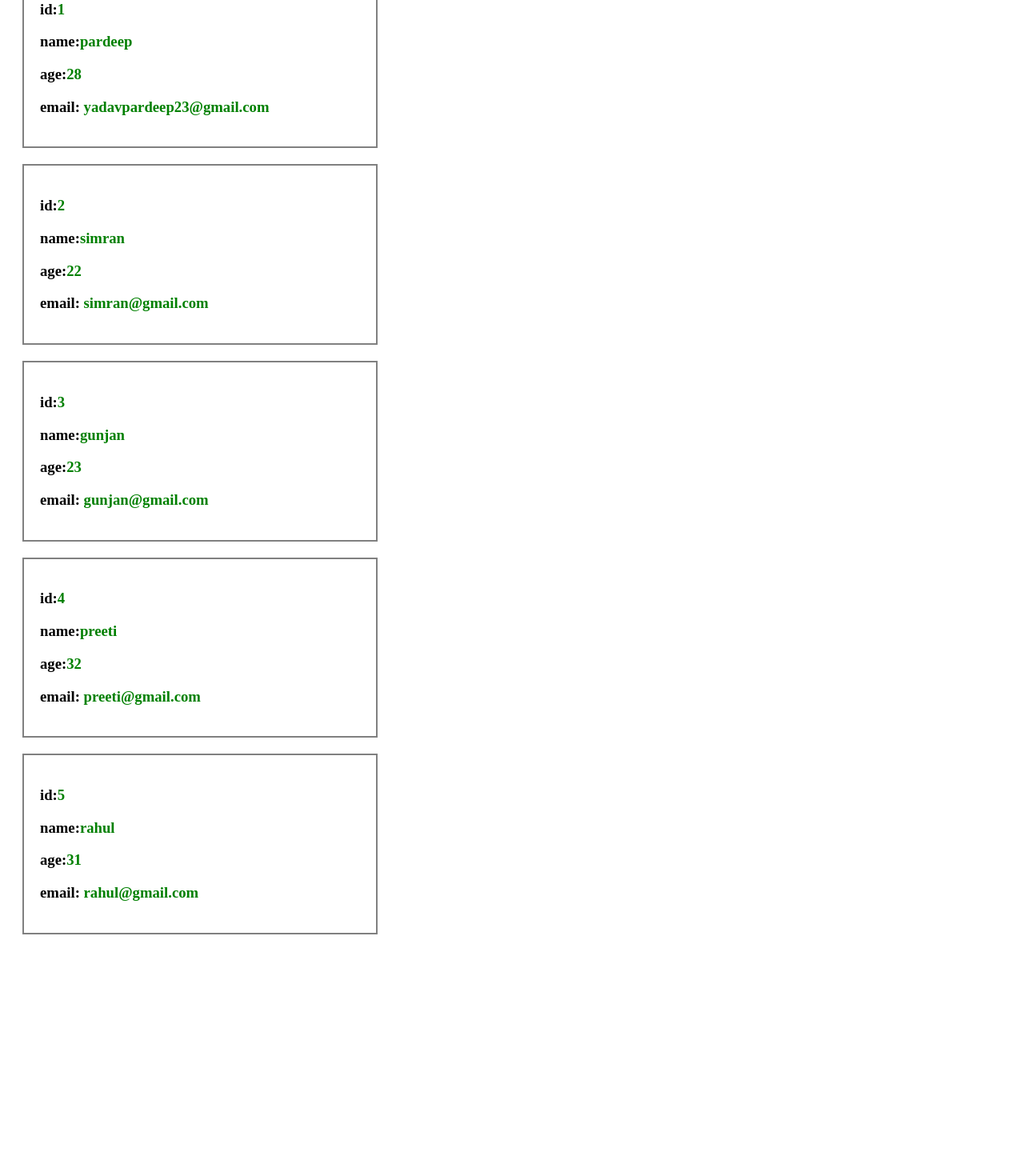
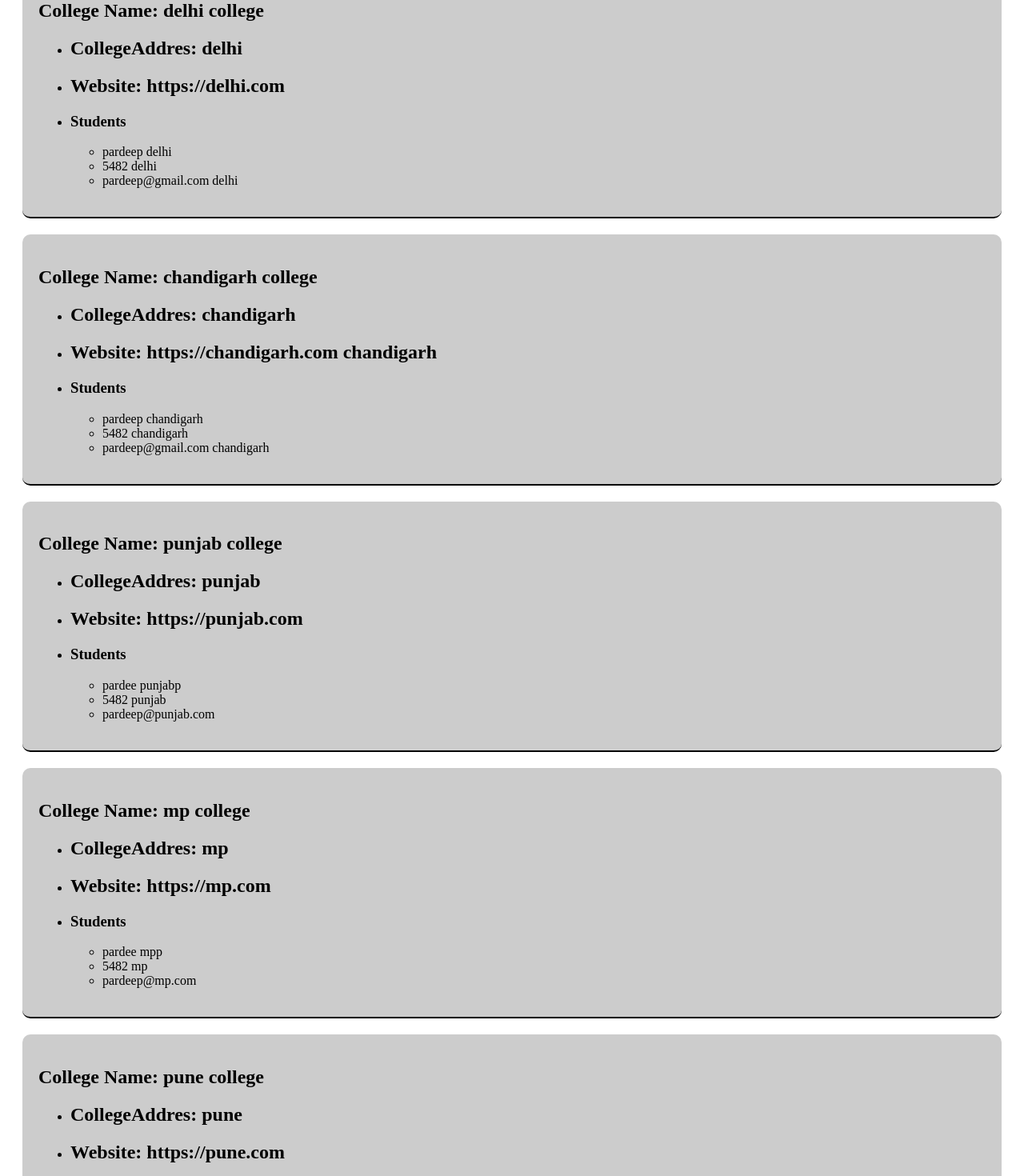
Before and after one commit to pardipYadav/react, a React (Vite) app: page / in a window 1280 px wide. Shown: the part 120-1590 px from the top of the page at 80% size. Before the commit the page ends 1308 px from the top, so only its background shows below. Built offline with nearby package versions, Linux system fonts and the light colour scheme.

Commit message:
nasted loop in component

```diff
--- a/src/App.jsx
+++ b/src/App.jsx
@@ -1,44 +1,118 @@
 import Users from "./Users";
-
+import CollegeDatas from "./CollegeData";
 const App = () => {
-  const userS = [
+  // const userS = [
+  //   {
+  //     id: 1,
+  //     name: "pardeep",
+  //     age: 28,
+  //     email: "yadavpardeep23@gmail.com",
+  //   },
+  //   {
+  //     id: 2,
+  //     name: "simran",
+  //     age: 22,
+  //     email: "simran@gmail.com",
+  //   },
+  //   {
+  //     id: 3,
+  //     name: "gunjan",
+  //     age: 23,
+  //     email: "gunjan@gmail.com",
+  //   },
+  //   {
+  //     id: 4,
+  //     name: "preeti",
+  //     age: 32,
+  //     email: "preeti@gmail.com",
+  //   },
+  //   {
+  //     id: 5,
+  //     name: "rahul",
+  //     age: 31,
+  //     email: "rahul@gmail.com",
+  //   },
+  // ];
+  // console.log("userSuserS", userS);
+  const collegeData = [
     {
-      id: 1,
-      name: "pardeep",
-      age: 28,
-      email: "yadavpardeep23@gmail.com",
+      collegeName: "delhi college",
+      collegeAddress: "delhi",
+      website: "https://delhi.com",
+      student: [
+        {
+          studentName: "pardeep delhi",
+          rollnumber: "5482 delhi",
+          email: "pardeep@gmail.com delhi",
+        },
+      ],
     },
     {
-      id: 2,
-      name: "simran",
-      age: 22,
-      email: "simran@gmail.com",
+      collegeName: "chandigarh college",
+      collegeAddress: "chandigarh",
+      website: "https://chandigarh.com chandigarh",
+      student: [
+        {
+          studentName: "pardeep chandigarh",
+          rollnumber: "5482 chandigarh",
+          email: "pardeep@gmail.com chandigarh",
+        },
+      ],
     },
     {
-      id: 3,
-      name: "gunjan",
-      age: 23,
-      email: "gunjan@gmail.com",
+      collegeName: "punjab college ",
+      collegeAddress: "punjab",
+      website: "https://punjab.com",
+      student: [
+        {
+          studentName: "pardee punjabp",
+          rollnumber: "5482 punjab",
+          email: "pardeep@punjab.com ",
+        },
+      ],
     },
     {
-      id: 4,
-      name: "preeti",
-      age: 32,
-      email: "preeti@gmail.com",
+      collegeName: "mp college",
+      collegeAddress: "mp",
+      website: "https://mp.com",
+      student: [
+        {
+          studentName: "pardee mpp",
+          rollnumber: "5482 mp",
+          email: "pardeep@mp.com",
+        },
+      ],
     },
     {
-      id: 5,
-      name: "rahul",
-      age: 31,
-      email: "rahul@gmail.com",
+      collegeName: "pune college",
+      collegeAddress: "pune",
+      website: "https://pune.com",
+      student: [
+        {
+          studentName: "pardeep pune",
+          rollnumber: "548 pune2",
+          email: "pardeep@pune.com",
+        },
+      ],
+    },
+    {
+      collegeName: "haryana college",
+      collegeAddress: "haryana",
+      website: "https://haryana.com",
+      student: [
+        {
+          studentName: "pardeeharyanap",
+          rollnumber: "548 haryana2",
+          email: "pardeep@haryana.com",
+        },
+      ],
     },
   ];
-  console.log("userSuserS", userS);
   return (
     <div>
-      <h1>Reuse component in loop </h1>
-      {userS.map((item) => (
-        <Users data={item} />
+      <h1>nasted loop in component </h1>
+      {collegeData.map((item, index) => (
+        <CollegeDatas collegeD={item} />
       ))}
     </div>
   );
--- /dev/null
+++ b/src/CollegeData.jsx
@@ -0,0 +1,32 @@
+import Students from "./Student";
+
+const CollegeData = ({ collegeD }) => {
+  return (
+    <div
+      style={{
+        backgroundColor: "#ccc",
+        padding: "20px",
+        borderBottom: "2px solid #000",
+        margin: "20px",
+        borderRadius: "10px",
+      }}
+      key={collegeD.index}
+    >
+      <h2>College Name: {collegeD.collegeName}</h2>
+      <ul>
+        <li>
+          <h2>CollegeAddres: {collegeD.collegeAddress}</h2>
+        </li>
+        <li>
+          <h2>Website: {collegeD.website}</h2>
+        </li>
+        <li>
+          {collegeD.student.map((student, index) => (
+            <Students student={student} />
+          ))}
+        </li>
+      </ul>
+    </div>
+  );
+};
+export default CollegeData;
--- a/src/Student.jsx
+++ b/src/Student.jsx
@@ -1,8 +1,13 @@
-const Student = ({ stuName }) => {
+const Students = ({ student }) => {
   return (
-    <>
-      <h1>studend name : {stuName}</h1>
-    </>
+    <div>
+      <h3>Students</h3>
+      <ul>
+        <li>{student.studentName}</li>
+        <li>{student.rollnumber}</li>
+        <li>{student.email}</li>
+      </ul>
+    </div>
   );
 };
-export default Student;
+export default Students;
```
